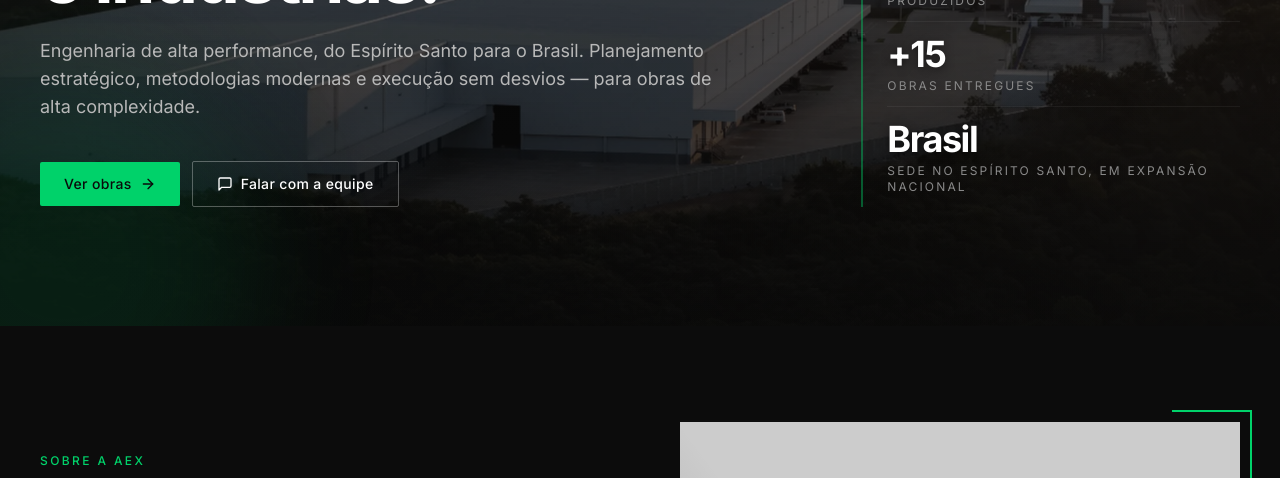
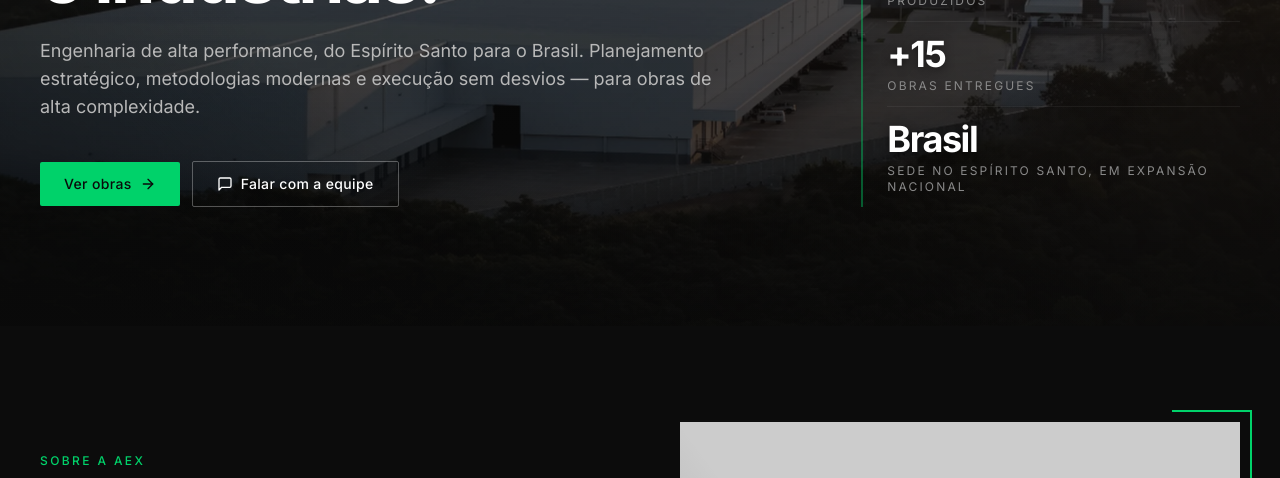
Before and after one commit to pedromoratti3-arch/aex-site, a Next.js app: page / in a window 1280 px wide. Shown: the part 474-952 px from the top of the page. Built offline with nearby package versions, Linux system fonts and the light colour scheme; no server answers.

Commit message:
fix: remove decorações verdes residuais que sujavam a foto da Hero

```diff
--- a/src/components/Hero.tsx
+++ b/src/components/Hero.tsx
@@ -164,11 +164,6 @@ export default function Hero() {
         }}
       />
 
-      <div
-        aria-hidden
-        className="pointer-events-none absolute -bottom-32 -left-32 z-20 h-96 w-96 rounded-full bg-accent/10 blur-3xl"
-      />
-
       <div className="container-aex relative z-30 grid w-full grid-cols-1 gap-12 lg:grid-cols-12 lg:gap-8">
         <div className="lg:col-span-8">
           <motion.div
```
